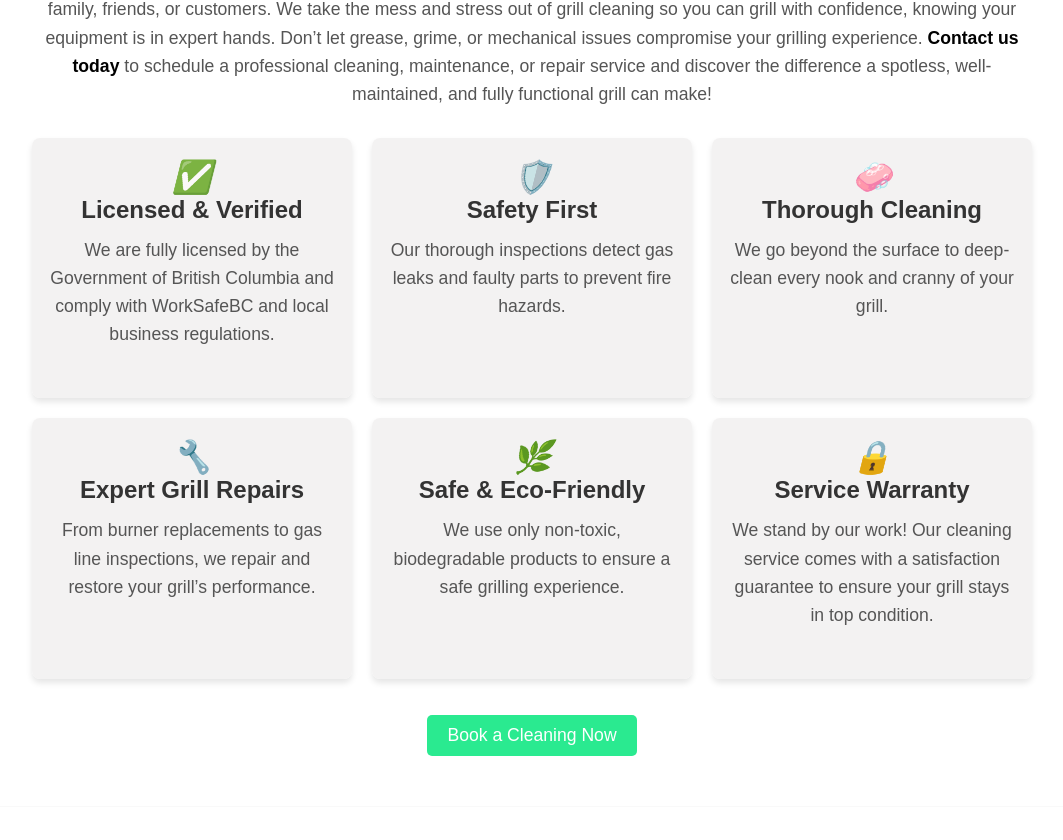
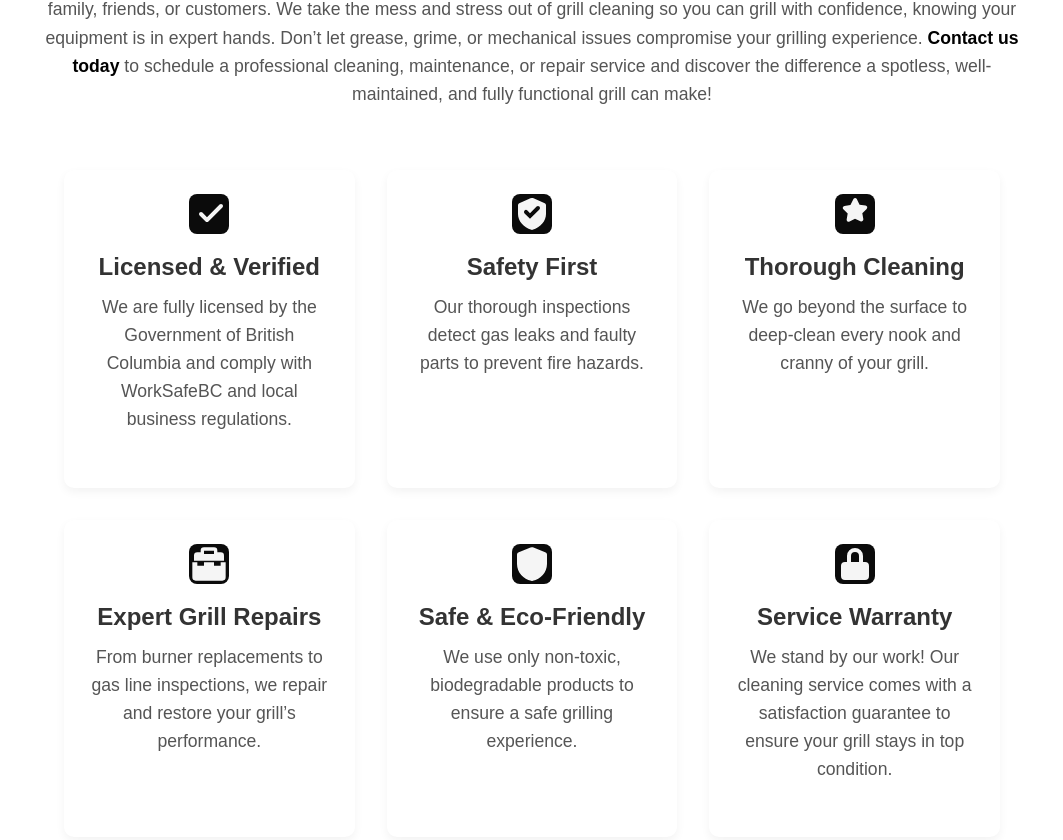
Before and after one commit to Masxkip/lamblog-front, a plain HTML site: page html/aboutus.html in a window 1280 px wide. Shown: the part 1339-2179 px from the top of the page, without its empty margins (108-1171 px from the left). Drawn offline with nearby package versions, Linux system fonts and the light colour scheme.

Commit message:
Your commit message here

```diff
--- a/html/aboutus.html
+++ b/html/aboutus.html
@@ -4,6 +4,8 @@
     <meta charset="UTF-8">
     <meta name="viewport" content="width=device-width, initial-scale=1.0">
     <title>Vancouver Grill Cleaning</title>
+    <script src="https://unpkg.com/lucide@latest"></script>
+
     <!-- SEO Meta Tags -->
     <meta name="description" content="Vancouver Grill Cleaning - Professional BBQ Grill Cleaning Services in Vancouver, BC. Get your grill cleaned today!">
     <meta name="keywords" content="Vancouver grill cleaning, BBQ cleaning Vancouver, BBQ maintenance, professional grill cleaners">
@@ -99,36 +101,59 @@
           </p>
           <div class="services-grid">
             <div class="service-card">
-              <i class="">✅</i>
+              <svg xmlns="http://www.w3.org/2000/svg" class="icon" fill="currentColor" viewBox="0 0 20 20">
+                <path d="M16.707 5.293a1 1 0 00-1.414 0L9 11.586 6.707 9.293a1 1 0 00-1.414 1.414l3 3a1 1 0 001.414 0l7-7a1 1 0 000-1.414z" />
+              </svg>
               <h3>Licensed & Verified</h3>
               <p>We are fully licensed by the Government of British Columbia and comply with WorkSafeBC and local business regulations.</p>
             </div>
+
             <div class="service-card">
-              <i class="">🛡️</i>
+              <!-- Shield Check Icon -->
+              <svg xmlns="http://www.w3.org/2000/svg" class="icon" fill="currentColor" viewBox="0 0 20 20">
+                <path fill-rule="evenodd" d="M10 2c.28 0 .542.06.782.166l5.6 2.5a1 1 0 01.618.917V10c0 3.451-2.688 6.68-6.73 7.933a1 1 0 01-.538 0C5.688 16.68 3 13.451 3 10V5.583a1 1 0 01.618-.917l5.6-2.5A1.5 1.5 0 0110 2zm3.707 5.707a1 1 0 00-1.414-1.414L9 9.586 7.707 8.293a1 1 0 10-1.414 1.414L9 12.414l4.707-4.707z" clip-rule="evenodd" />
+              </svg>
               <h3>Safety First</h3>
               <p>Our thorough inspections detect gas leaks and faulty parts to prevent fire hazards.</p>
             </div>
+
             <div class="service-card">
-                <i class="">🧼</i>
+              <!-- Sparkles Icon (cleaning representation) -->
+              <svg xmlns="http://www.w3.org/2000/svg" class="icon" fill="currentColor" viewBox="0 0 20 20">
+                <path d="M10 2a1 1 0 01.894.553l1.382 2.764 2.987.435a1 1 0 01.554 1.705l-2.161 2.106.51 2.972a1 1 0 01-1.451 1.054L10 12.347l-2.716 1.428a1 1 0 01-1.451-1.054l.51-2.972-2.161-2.106a1 1 0 01.554-1.705l2.987-.435 1.382-2.764A1 1 0 0110 2z" />
+              </svg>
               <h3>Thorough Cleaning</h3>
               <p>We go beyond the surface to deep-clean every nook and cranny of your grill.</p>
             </div>
+
             <div class="service-card">
-                <i class="">🔧</i>
+              <!-- Toolbox Icon -->
+              <svg xmlns="http://www.w3.org/2000/svg" class="icon" fill="currentColor" viewBox="0 0 24 24">
+                <path d="M3 7a2 2 0 012-2h2V4a2 2 0 012-2h6a2 2 0 012 2v1h2a2 2 0 012 2v3H3V7zm6-1h6V4H9v2zm13 5v9a2 2 0 01-2 2H4a2 2 0 01-2-2v-9h3v2h4v-2h6v2h4v-2h3z" />
+              </svg>
               <h3>Expert Grill Repairs</h3>
               <p>From burner replacements to gas line inspections, we repair and restore your grill’s performance.</p>
             </div>
+
             <div class="service-card">
-                <i class="">🌿</i>
+              <!-- Shield Icon -->
+              <svg xmlns="http://www.w3.org/2000/svg" class="icon" fill="currentColor" viewBox="0 0 24 24">
+                <path d="M12 2c.313 0 .622.06.912.174l7 2.8A1.5 1.5 0 0121 6.345V12c0 5.106-3.974 9.17-8.5 9.988a1 1 0 01-1 0C6.974 21.17 3 17.106 3 12V6.345a1.5 1.5 0 011.088-1.371l7-2.8A1.998 1.998 0 0112 2z" />
+              </svg>
               <h3>Safe & Eco-Friendly</h3>
               <p>We use only non-toxic, biodegradable products to ensure a safe grilling experience.</p>
             </div>
+
             <div class="service-card">
-              <i class="">🔒</i>
+              <!-- Lock Closed Icon -->
+              <svg xmlns="http://www.w3.org/2000/svg" class="icon" fill="currentColor" viewBox="0 0 20 20">
+                <path fill-rule="evenodd" d="M10 2a4 4 0 00-4 4v3H5a2 2 0 00-2 2v5a2 2 0 002 2h10a2 2 0 002-2v-5a2 2 0 00-2-2h-1V6a4 4 0 00-4-4zM8 6a2 2 0 114 0v3H8V6z" clip-rule="evenodd" />
+              </svg>
               <h3>Service Warranty</h3>
               <p>We stand by our work! Our cleaning service comes with a satisfaction guarantee to ensure your grill stays in top condition.</p>
             </div>
           </div>
+
         <br><br>
           <a href="pricing.html" class="About-btn">Book a Cleaning Now</a>
         </div>
@@ -181,6 +206,9 @@
   </section>
 
 
+  <script>
+    lucide.createIcons();
+  </script>
 
 
 </body>
--- a/style/styles.css
+++ b/style/styles.css
@@ -1826,3 +1826,41 @@ a, .profile-link {
   text-decoration: none;
   color: inherit; /* Keeps the text color consistent */
 }
+
+
+.icon {
+  width: 40px;
+  height: 40px;
+  color: whitesmoke; /* Tailwind's emerald-500 */
+  margin-bottom: 10px;
+  background-color: #0b0b0b;
+  border-radius: 8px;
+}
+
+
+.services-grid {
+  display: grid;
+  grid-template-columns: repeat(auto-fit, minmax(280px, 1fr));
+  gap: 2rem;
+  padding: 2rem;
+}
+
+.service-card {
+  background: #fff;
+  padding: 1.5rem;
+  border-radius: 10px;
+  box-shadow: 0 4px 10px rgba(0, 0, 0, 0.05);
+  text-align: center;
+  transition: transform 0.3s ease;
+}
+
+.service-card:hover {
+  transform: translateY(-5px);
+}
+
+.service-card .icon {
+  width: 40px;
+  height: 40px;
+  color: whitesmoke; /* You can change this to match your brand */
+  margin-bottom: 15px;
+}
```
Lines whose indentation alone changed are shown as unchanged.
